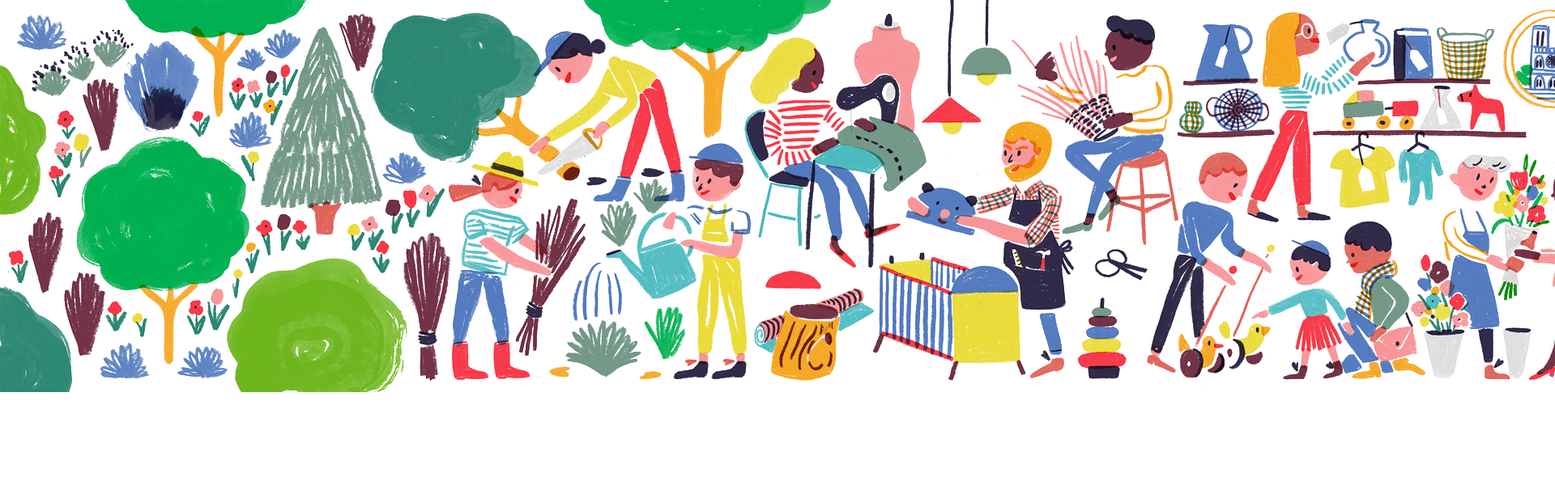
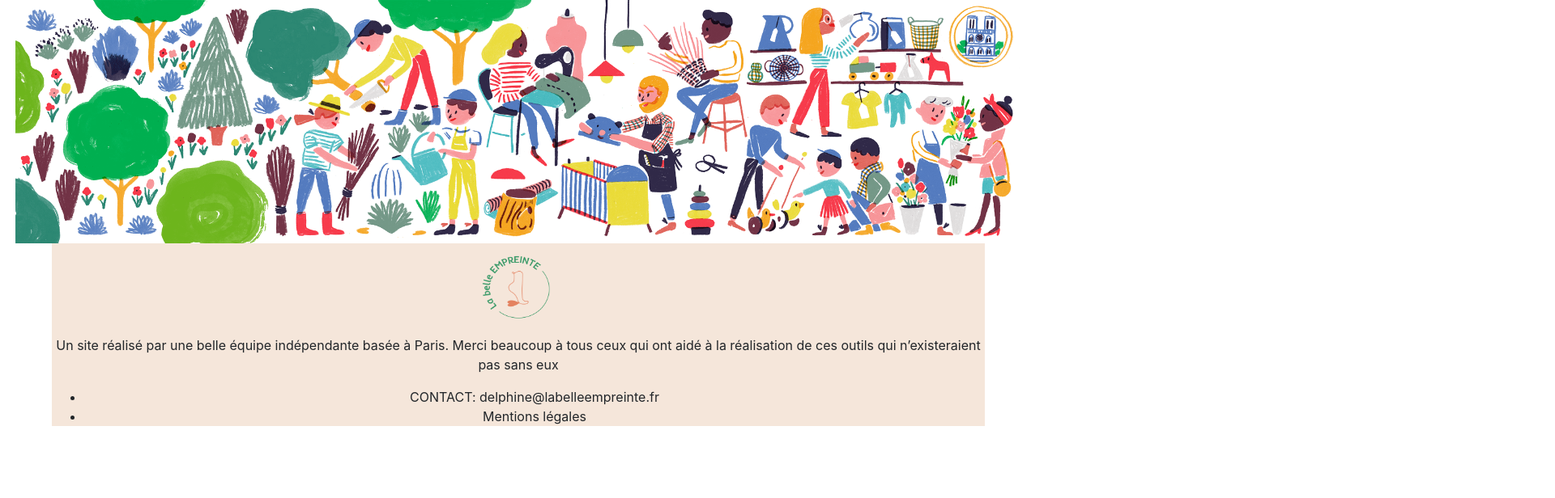
Before and after one commit to WildCodeSchool/Paris-0919-P3-front-LaBelleEmpreinte, a React (Create React App) app: page / in a window 1280 px wide. Shown: the top 616 px of the page at 81% size, 1920 px wide, since content can reach past the window. Built offline with nearby package versions, Linux system fonts and the light colour scheme.

Commit message:
css almost done

```diff
--- /dev/null
+++ b/src/components/screen/CSS/Footer.css
@@ -0,0 +1,9 @@
+.banniere{
+    width: 97%;
+}
+
+.encadre{
+    background:#f5e6da;
+    margin-left: 5%;
+    margin-right: 5%;
+}
--- a/src/components/screen/Footer.jsx
+++ b/src/components/screen/Footer.jsx
@@ -1,4 +1,5 @@
 import React from 'react'
+import './CSS/Footer.css'
 import baniere from '../../assets/pictures/belleempreinte.png'
 import logo from '../../assets/icons/labelleempreinte-green.png'
 import 'bootstrap/dist/css/bootstrap.min.css';
@@ -6,9 +7,9 @@ import 'bootstrap/dist/css/bootstrap.min.css';
 export default function Footer() {
     return (
         <div className="footer">
-            <img src={baniere} alt="banniere"></img>
+            <img className="banniere" src={baniere} alt="banniere"></img>
             <div className="encadre">
-                <img src={logo} alt="logo"></img>
+                <img src={logo} alt="logo" style={{ width: 128}}></img>
                 <p>Un site réalisé par une belle équipe indépendante basée à Paris. Merci beaucoup à tous ceux qui ont aidé à la réalisation de ces outils qui n’existeraient pas sans eux </p>
                 <div className="list">
                     <ul>
```
